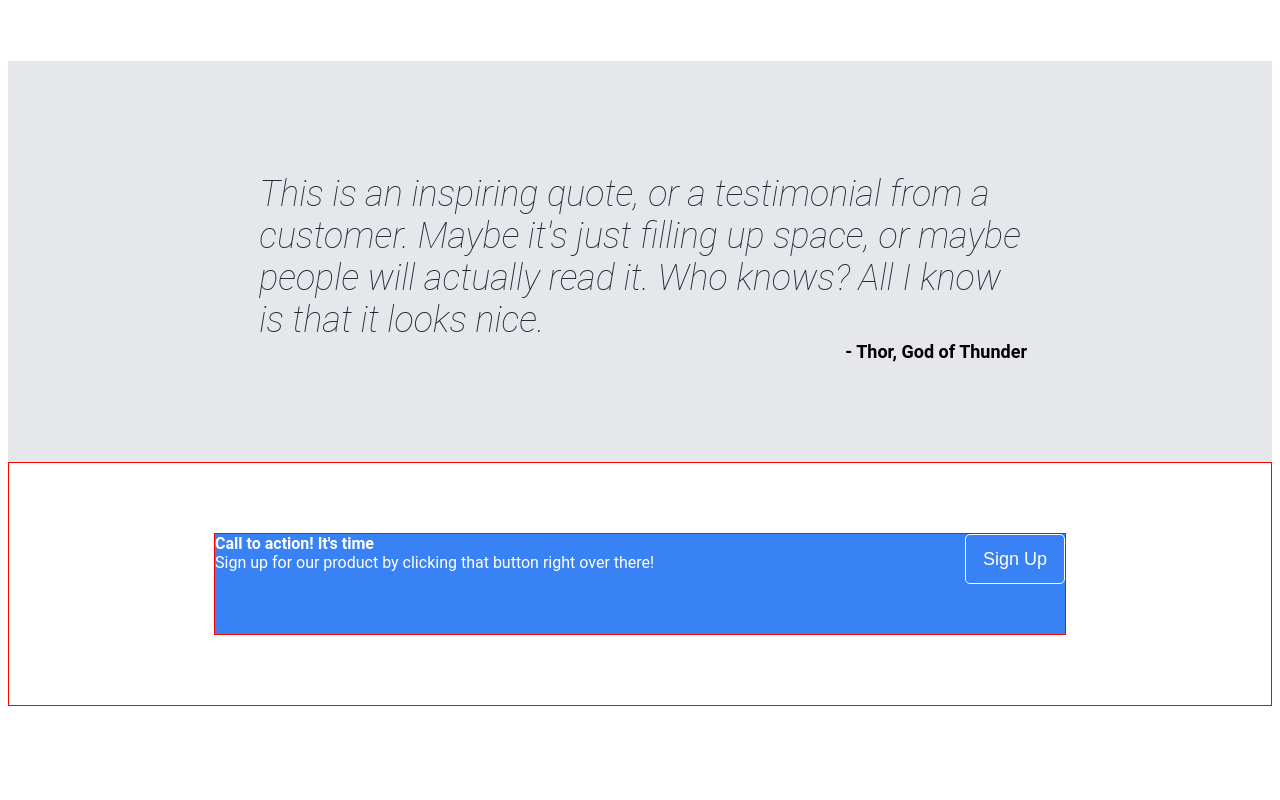
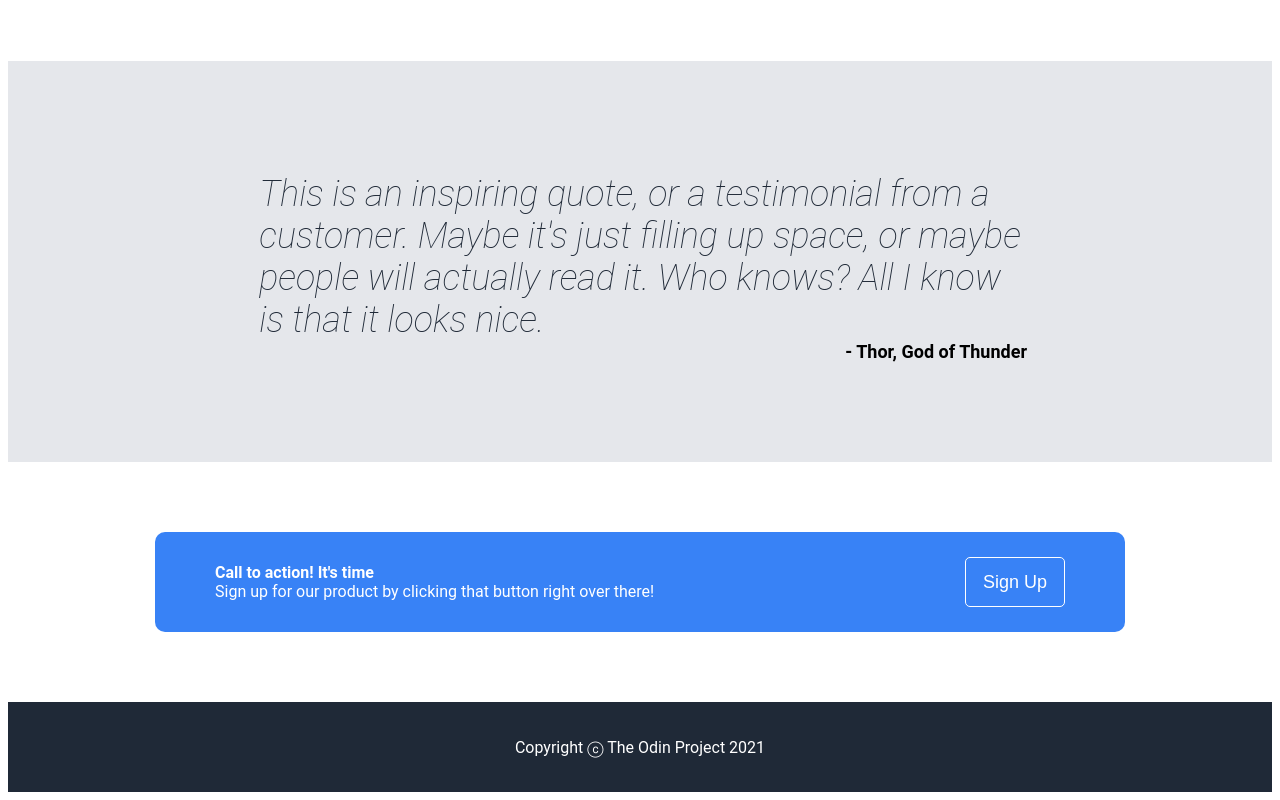
Before and after one commit to ayman-ashraf/TOP-Landing-page, a plain HTML site: page index.html in a window 1280 px wide. Shown: the part 976-1776 px from the top of the page. Before the commit the page ends 1690 px from the top, so only its background shows below. Drawn offline with Linux system fonts and the light colour scheme.

Commit message:
Finished section four and the footer.

```diff
--- a/index.html
+++ b/index.html
@@ -66,6 +66,10 @@
           <button type="button" class ="button2">Sign Up</button> </div>
         </div>
 
+        <div class="footer">
+      Copyright ⓒ The Odin Project 2021
+    </div>
+
 
   </body>
 </html>
--- a/styles.css
+++ b/styles.css
@@ -127,11 +127,9 @@ gap: 30px
   justify-content: center;
   align-items: center;
   padding: 70px;
-  border: 1px solid red;
 }
 
 .quote2 {
-  border: 1px solid red;
   margin: 0px;
   width: 850px;
   height: 100px;
@@ -139,8 +137,11 @@ gap: 30px
   flex-direction: row;
   background-color: #3882f6;
   color: white;
-  justify-content: space-between
-  align-item: center
+  justify-content: space-between;
+  align-items: center;
+  padding-left: 60px;
+  padding-right: 60px;
+  border-radius: 10px;
 
 }
 
@@ -169,3 +170,13 @@ gap: 30px
   margin: 0;
   display: flex;
 }
+
+.footer{
+  background-color: #1F2937;
+  display: flex;
+  justify-content: center;
+  align-items: center;
+  font: 12px;
+  height: 90px;
+  color: white;
+}
```
